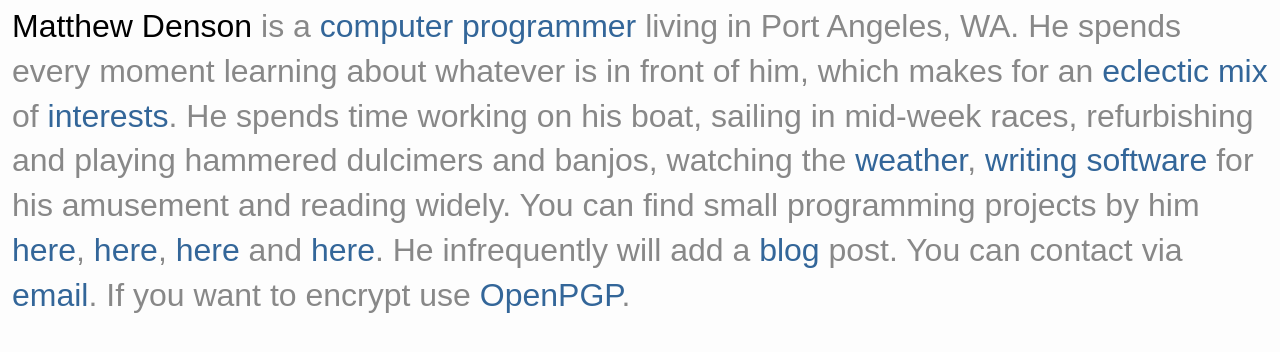
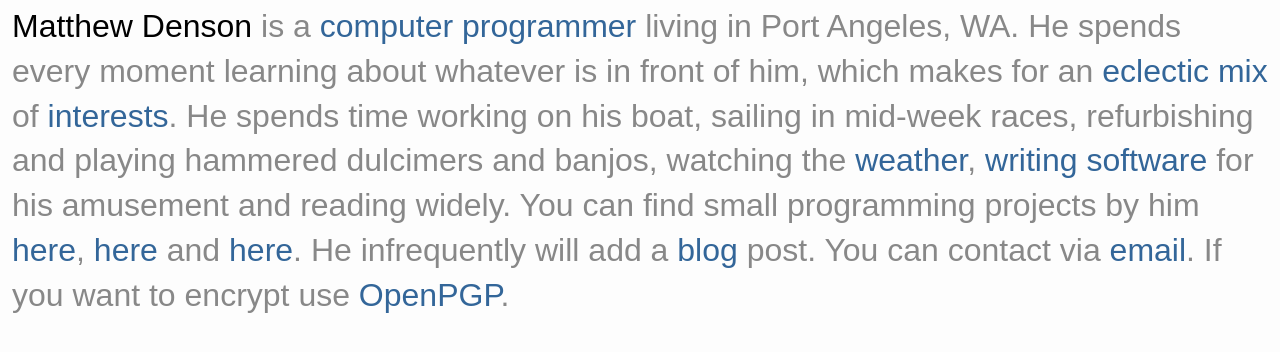
Before and after one commit to mdenson-dayspring/mdenson-dayspring.github.io, a Jekyll site: the page built from index.html, in a window 1280 px wide. Shown: the top 352 px of the page. Built offline with Jekyll 4.4.1, drawn with Linux system fonts in a browser that asks for light colours.

Commit message:
Update index.html

```diff
--- a/index.html
+++ b/index.html
@@ -13,9 +13,8 @@ title: Matthew E. Denson
       sailing in mid-week races, refurbishing and playing hammered dulcimers and banjos, watching the
       <a href="https://www.wunderground.com/weather/us/wa/port-angeles/KWAPORTA51">weather</a>,
       <a href="/programming/">writing software</a> for his amusement and reading widely. You can find small programming projects by him
-      <a href="http://bitbucket.org/mdenson-dayspring">here</a>,
       <a href="https://github.com/mdenson-dayspring">here</a>,
-      <a href="https://gist.github.com/ae6up">here</a> and
+      <a href="https://gist.github.com/mdenson-dayspring">here</a> and
       <a href="https://sourceforge.net/projects/daylisp/">here</a>. He infrequently will add a
       <a href="/blog/">blog</a> post. You can contact via
       <a href="mailto:matthew@densons.org?subject=I%20found%20you%20on%20matthew.densons.org">email</a>. If you want to encrypt use
```
